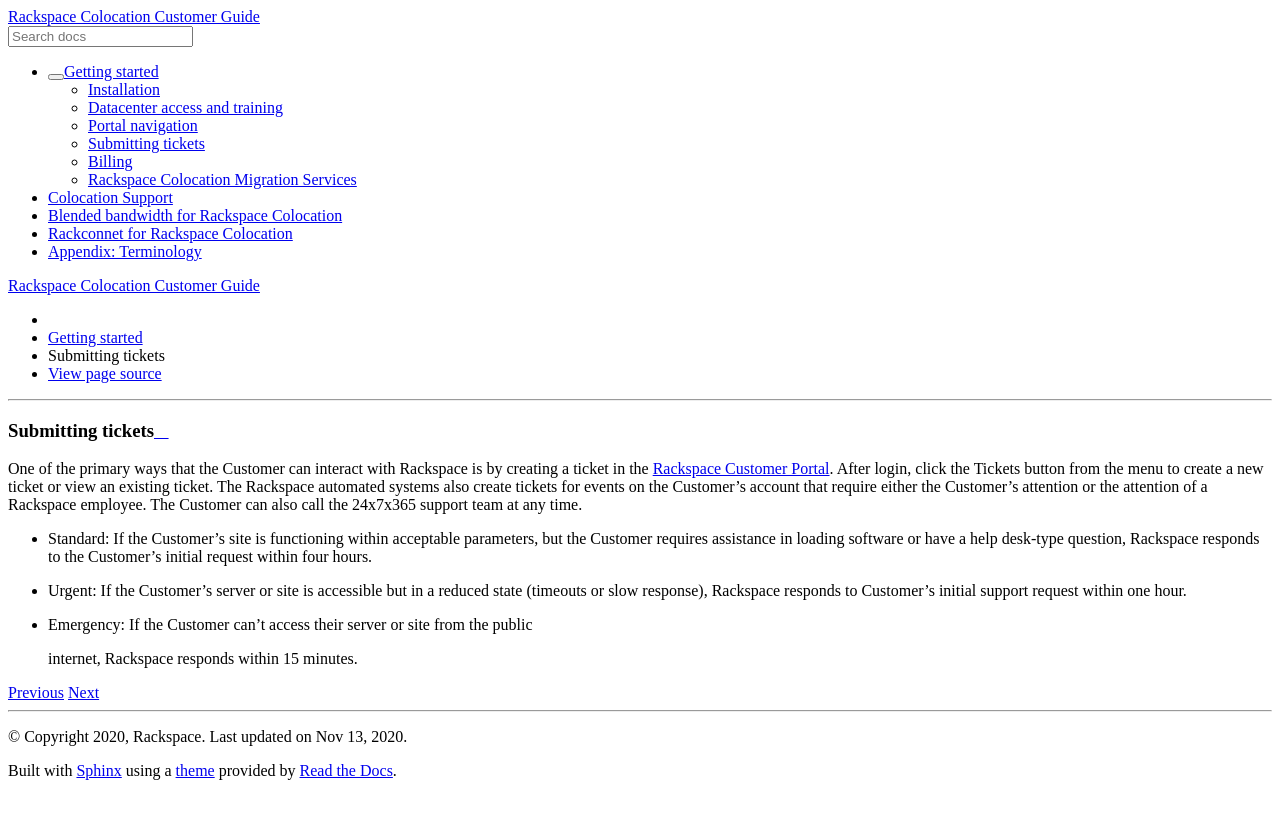
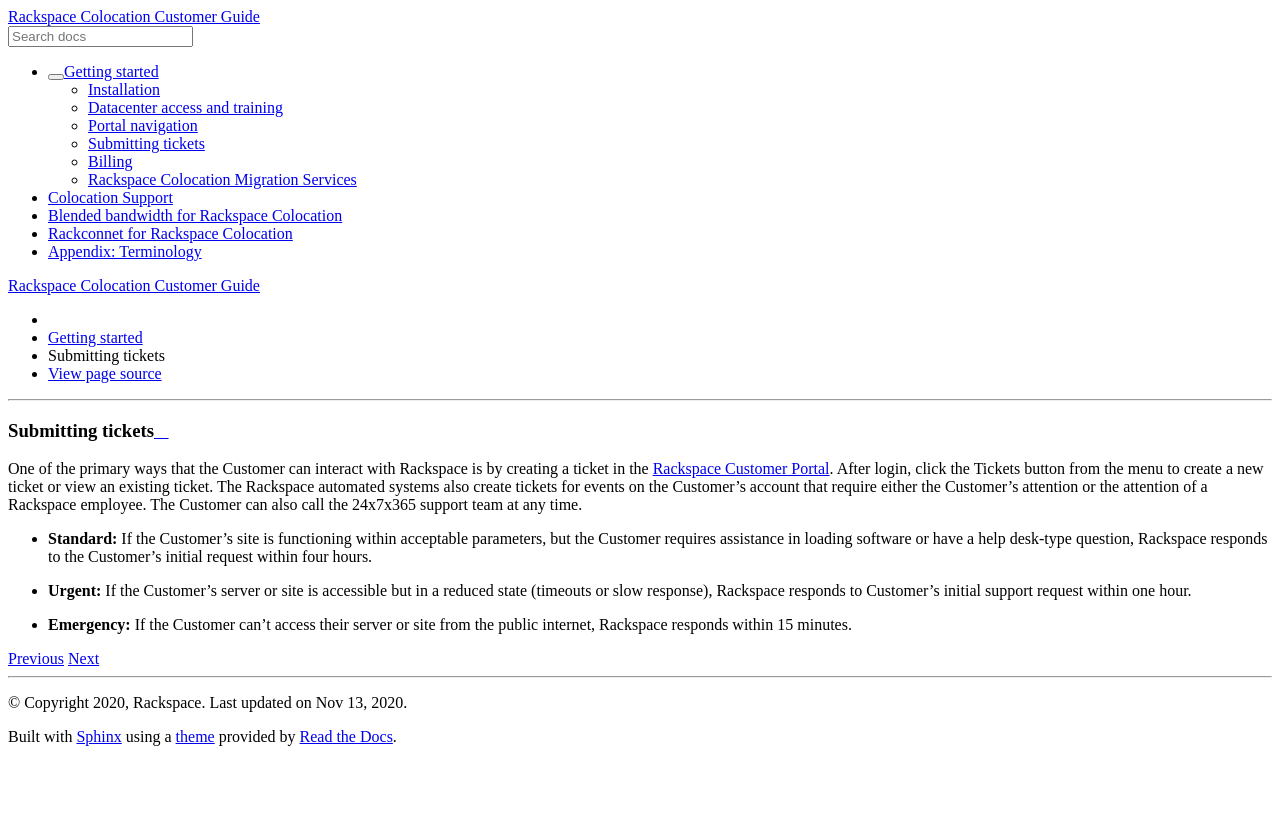
Before and after one commit to rackerlabs/docs-colocation-guide, a Sphinx documentation site: the page built from docs/getting-started/submit-tickets.rst, in a window 1280 px wide. Shown: the top 819 px of the page. Built offline with Sphinx 7.4.7 and the Read the Docs theme 2.0.0, drawn with Linux system fonts in a browser that asks for light colours; some of the changed lines change nothing that is shown.

Commit message:
fixed spacing

```diff
--- a/docs/getting-started/submit-tickets.rst
+++ b/docs/getting-started/submit-tickets.rst
@@ -13,15 +13,14 @@
 employee. The Customer can also call the 24x7x365 support team at any time.
 
 
+- **Standard:** If the Customer’s site is functioning within acceptable
+  parameters, but the Customer requires assistance in loading software or
+  have a help desk-type question, Rackspace responds to the Customer’s initial
+  request within four hours.
 
--  Standard: If the Customer’s site is functioning within acceptable
-   parameters, but the Customer requires assistance in loading software or
-   have a help desk-type question, Rackspace responds to the Customer’s initial
-   request within four hours.
+- **Urgent:** If the Customer’s server or site is accessible but in a reduced
+  state (timeouts or slow response), Rackspace responds to Customer’s initial
+  support request within one hour.
 
--  Urgent: If the Customer’s server or site is accessible but in a reduced
-   state (timeouts or slow response), Rackspace responds to Customer’s initial
-   support request within one hour.
-
--	 Emergency: If the Customer can’t access their server or site from the public
-   internet, Rackspace responds within 15 minutes.
+- **Emergency:** If the Customer can’t access their server or site from the public
+  internet, Rackspace responds within 15 minutes.
```
